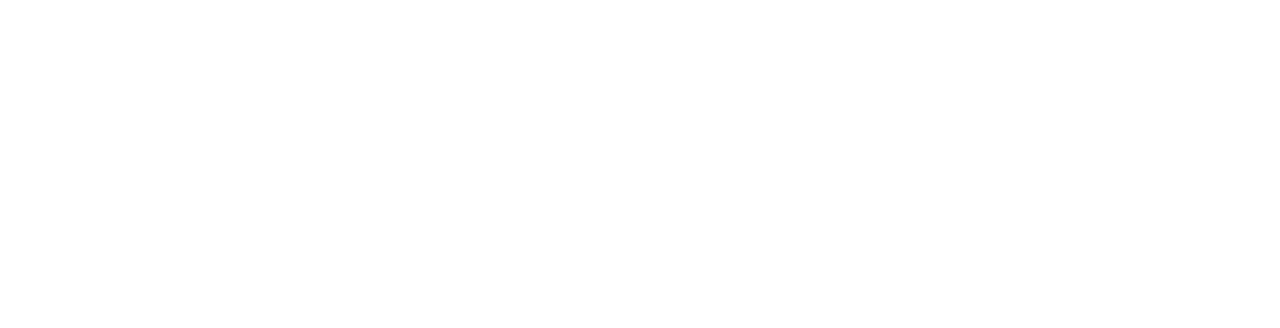
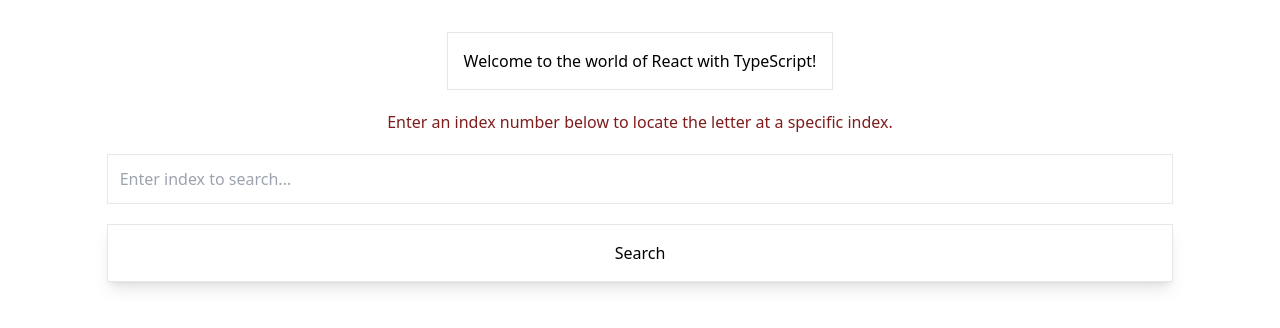
Before and after one commit to xiraynedev/fundamentals, a React app: page / in a window 1280 px wide. Shown: the top 328 px of the page. Built offline with nearby package versions, Linux system fonts and the light colour scheme.

Commit message:
add At component

```diff
--- a/src/components/Container/Container.tsx
+++ b/src/components/Container/Container.tsx
@@ -1,8 +1,8 @@
 import {FC} from 'react';
-import {IsFrozen} from '../Object/IsFrozen/IsFrozen';
+import {At} from '../String/At/At';
 
 export const Container: FC = () => {
   return (
-    <IsFrozen />
+    <At />
   );
 };
--- /dev/null
+++ b/src/components/String/At/At.tsx
@@ -0,0 +1,36 @@
+import {FC, useState} from 'react';
+
+export const At: FC = () => {
+  const [words] = useState('Welcome to the world of React with TypeScript!');
+  const [letter, setLetter] = useState<string | undefined>('');
+  const [userInput, setUserInput] = useState('');
+
+  const handleClick = () => {
+    const getLetter = words.at(+userInput);
+
+    setLetter(getLetter)
+
+    setUserInput('');
+  };
+
+  return (
+    <div className='flex flex-col gap-5 items-center mt-8'>
+      <p className='border p-4'>{words}</p>
+      <p className='text-red-900'>Enter an index number below to locate the letter at a specific index.</p>
+      <input
+        type="number"
+        placeholder='Enter index to search...'
+        className='border p-3 w-10/12'
+        value={userInput}
+        onChange={event => setUserInput(event.currentTarget.value)}
+      />
+      <button
+        onClick={handleClick}
+        className='border shadow-lg py-4 px-8 w-10/12'
+      >Search</button>
+      {
+        letter && <p>The letter at the current index is {letter}.</p>
+      }
+    </div>
+  );
+};
```
